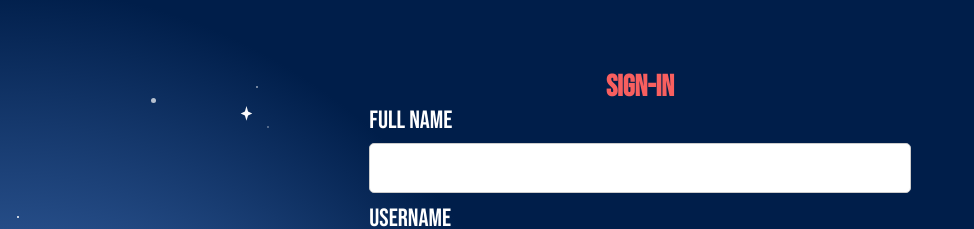
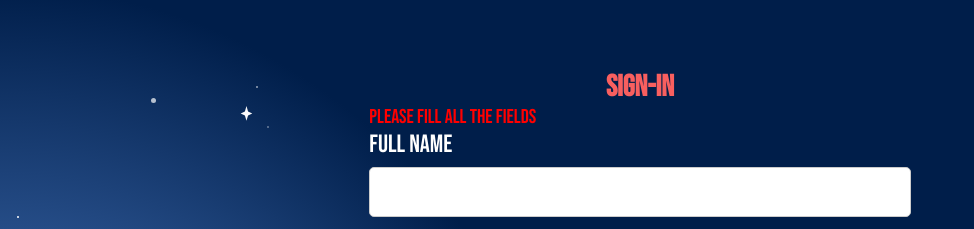
Before and after one commit to oguzkaanmertaslan/astronot-app, a React (Create React App) app: page /register in a window 1280 px wide. Both pictures are taken after a click on the button "SIGN-UP". Shown: the top 229 px of the page, without its empty margins (0-974 px from the left). Built offline with nearby package versions, Linux system fonts and the light colour scheme; no server answers.

Commit message:
register page validated fields

```diff
--- a/src/pages/Register/Register.js
+++ b/src/pages/Register/Register.js
@@ -7,14 +7,28 @@ import "./style.css"
 const Register = () => {
     const options = ["Mars", "Jupıter", "Moon"]
     const [newUser, setNewUser] = useState({fullname:"", username: "", password: "", planet: "Mars", date: "" })
+    const [error, setError] = useState(false)
     const history = useHistory();
     const addUSer = async () => {
-        const response = await createUser(newUser);
 
-        if (response.status === 201) {
-            history.push("/login");
+        if(newUser.fullname.length>=3&&newUser.username.length>=3&&newUser.password.length>=3&&options.includes(newUser.planet)){
+            const response = await createUser(newUser);
+            if(response.status === 201){
+                history.push('/login');
+            }
+        }
+        else{
+            setError(true)
         }
     }
+    const handleChange = (e) => {
+        setNewUser({
+            ...newUser,
+            [e.target.name]: e.target.value
+        })
+    }
+
+
     return (
         <div className='register-page'>
             <h1 className='register-header'>
@@ -22,24 +36,27 @@ const Register = () => {
             </h1>
             <div>
             <div>
+                {
+                    error && <p className='error-message'>Please fill all the fields</p>
+                }
                     <label className='planet-label'>
                         Full Name
                     </label>
-                    <input className='reg-input' type="text" value={newUser.fullname} onChange={(e) => setNewUser({ ...newUser, fullname: e.target.value })} />
+                    <input className='reg-input' type="text" name='fullname' value={newUser.fullname} onChange={handleChange} />
                 </div>
                 <div>
                     <label className='planet-label'>
                         Username
                     </label>
-                    <input className='reg-input' type="text" value={newUser.username} onChange={(e) => setNewUser({ ...newUser, username: e.target.value })} />
+                    <input className='reg-input' type="text" name='username' value={newUser.username} onChange={handleChange} />
                 </div>
                 <div>
                     <label className='planet-label'>
                         Password
                     </label>
-                    <input className='reg-input' type="password" value={newUser.password} onChange={(e) => setNewUser({ ...newUser, password: e.target.value })} />
+                    <input className='reg-input' type="password" name='password'  value={newUser.password} onChange={handleChange} />
                     <label className='planet-label'>Select Planet</label>
-                    <select className='planet-select'  value={newUser.planet} onChange={(e) => setNewUser({ ...newUser, planet: e.target.value })}>
+                    <select className='planet-select' name="planet"  value={newUser.planet} onChange={handleChange}>
                         {options.map((option, index) => {
                             return <option  key={index}>{option}</option>
                         })}
--- a/src/pages/Register/style.css
+++ b/src/pages/Register/style.css
@@ -94,3 +94,8 @@
     background: rgb(255, 50, 50);
   box-shadow: 0px 2px 2px rgba(255, 255, 255, 0.25);
 }
+.error-message{
+    color: red;
+    font-size: 20px;
+    font-family: "Bebas Neue", cursive;
+}
```
